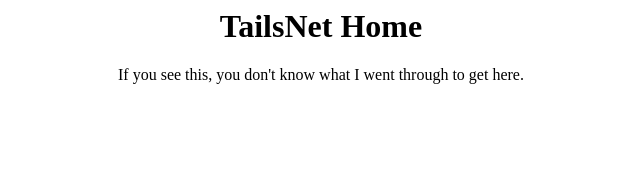
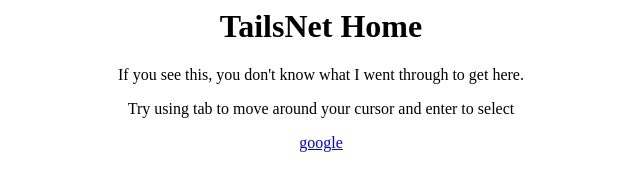
Before and after one commit to tails1154/thinclient, a plain HTML site: page assets/home.html in a window 1280 px wide. Shown: the whole page, without its empty margins (319-959 px from the left). Drawn offline with Linux system fonts and the light colour scheme.

Commit message:
update home.html

```diff
--- a/assets/home.html
+++ b/assets/home.html
@@ -2,5 +2,7 @@
 	<center>
 		<h1>TailsNet Home</h1>
 		<p>If you see this, you don't know what I went through to get here.</p>
+		<p>Try using tab to move around your cursor and enter to select</p>
+		<a href="http://google.com">google</a>
 	</center>
 </html>
```
